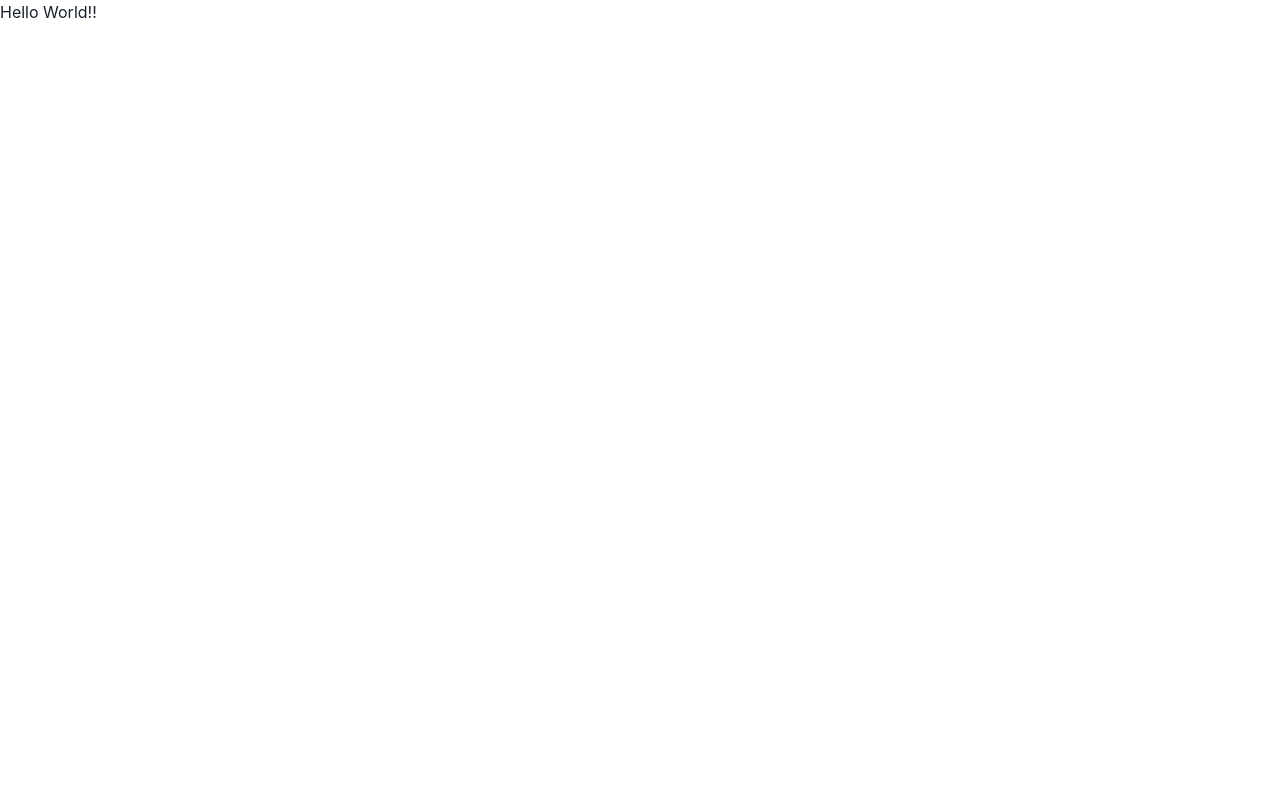
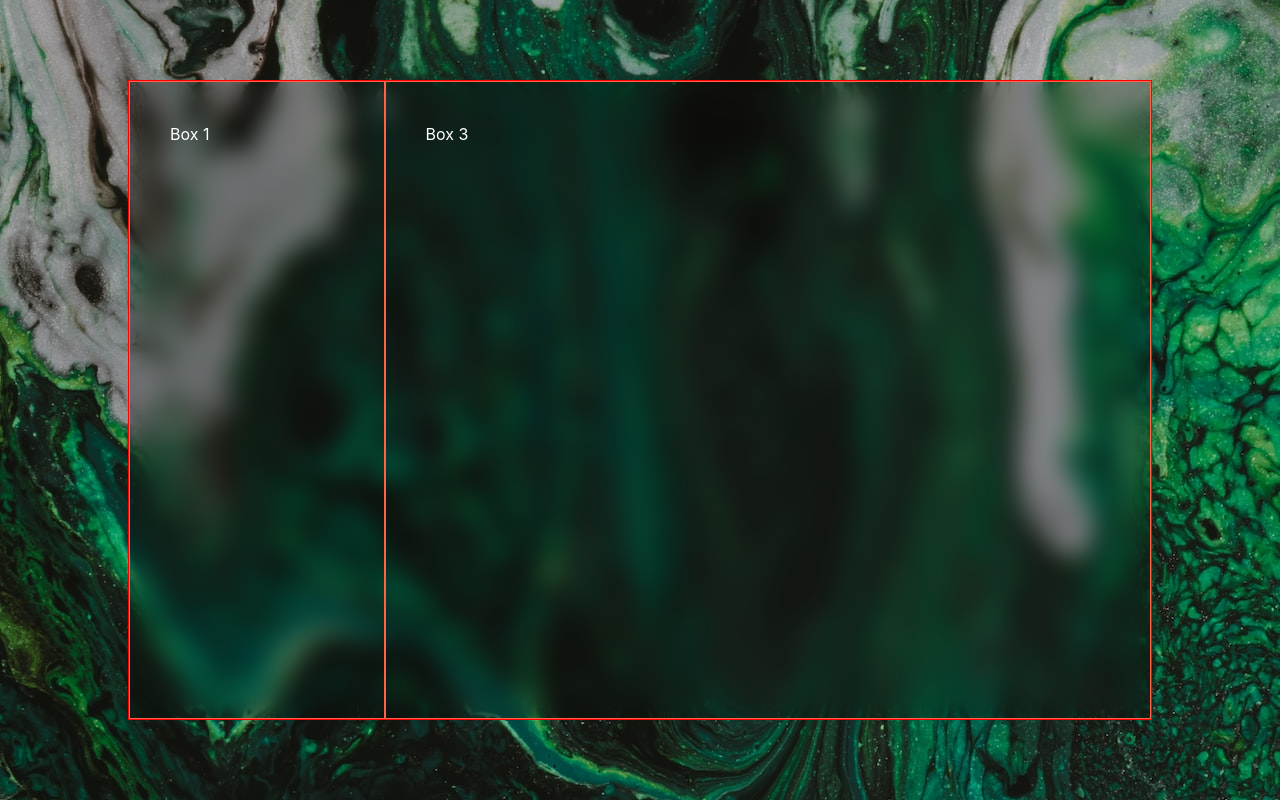
Before and after one commit to brksnunes/react-portfolio, a React (Vite) app: page / in a window 1280 px wide. Built offline with nearby package versions, Linux system fonts and the light colour scheme.

Commit message:
style: :lipstick: App.tsx
Added main layout draft

```diff
--- a/src/App.tsx
+++ b/src/App.tsx
@@ -1,8 +1,26 @@
+import { Image, Flex, Text, Box } from '@chakra-ui/react'
+import './styles/main.css'
+
 function App() {
   return (
-    <div>
-      <h1>Hello World!!</h1>
-    </div>
+    <Flex justify='center' h='100vh' p={['1rem', '2rem', '5rem']}>
+      <Flex
+        color='white'
+        direction={['column', 'row']}
+        bg='blackAlpha.400'
+        backdropFilter="auto"
+        backdropBlur="12px"
+        w={{ base: '90vw', md: '80vw', lg: '80vw' }}
+        border='1px' borderColor='red'
+      >
+        <Box w={['100%', '30vw', '20vw']} border='1px' borderColor='tomato' p={10}>
+          <Text>Box 1</Text>
+        </Box>
+        <Box w={['100%', '60vw', '60vw']} border='1px' borderColor='tomato' p={10}>
+          <Text>Box 3</Text>
+        </Box>
+      </Flex>
+    </Flex>
   )
 }
 
```
